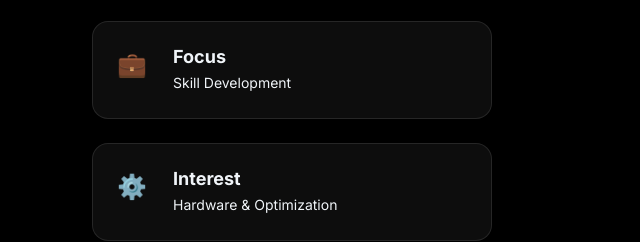
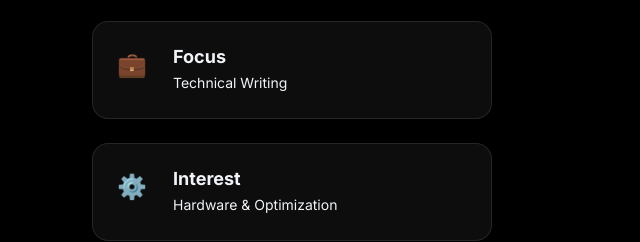
Before and after one commit to jrmmcrg/JeromeWeb, a plain HTML site: page index.html in a window 1280 px wide. Shown: the part 1229-1471 px from the top of the page, 596-1236 px from the left. Drawn offline with Linux system fonts and the light colour scheme.

Commit message:
Update index.html

```diff
--- a/index.html
+++ b/index.html
@@ -100,7 +100,7 @@
                         <span class="highlight-icon">💼</span>
                         <div>
                             <h4>Focus</h4>
-                            <p>Skill Development</p>
+                            <p>Technical Writing</p>
                         </div>
                     </div>
                     <div class="highlight-item">
```
